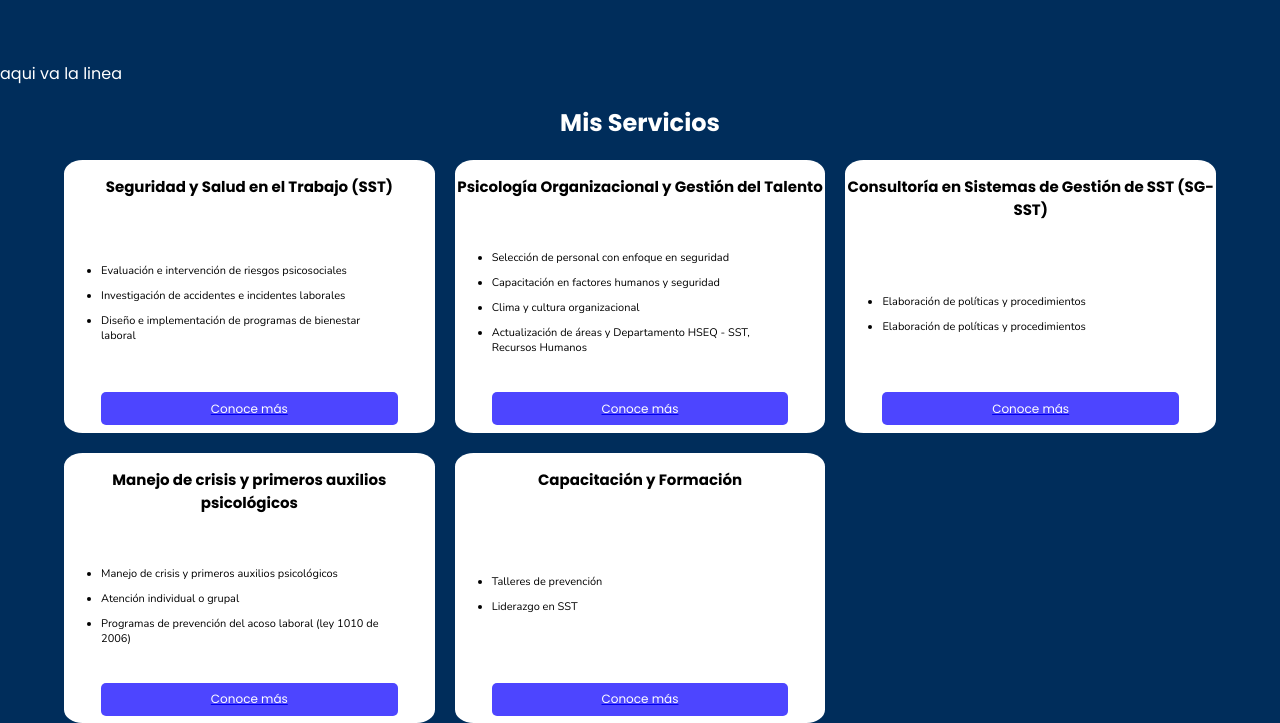
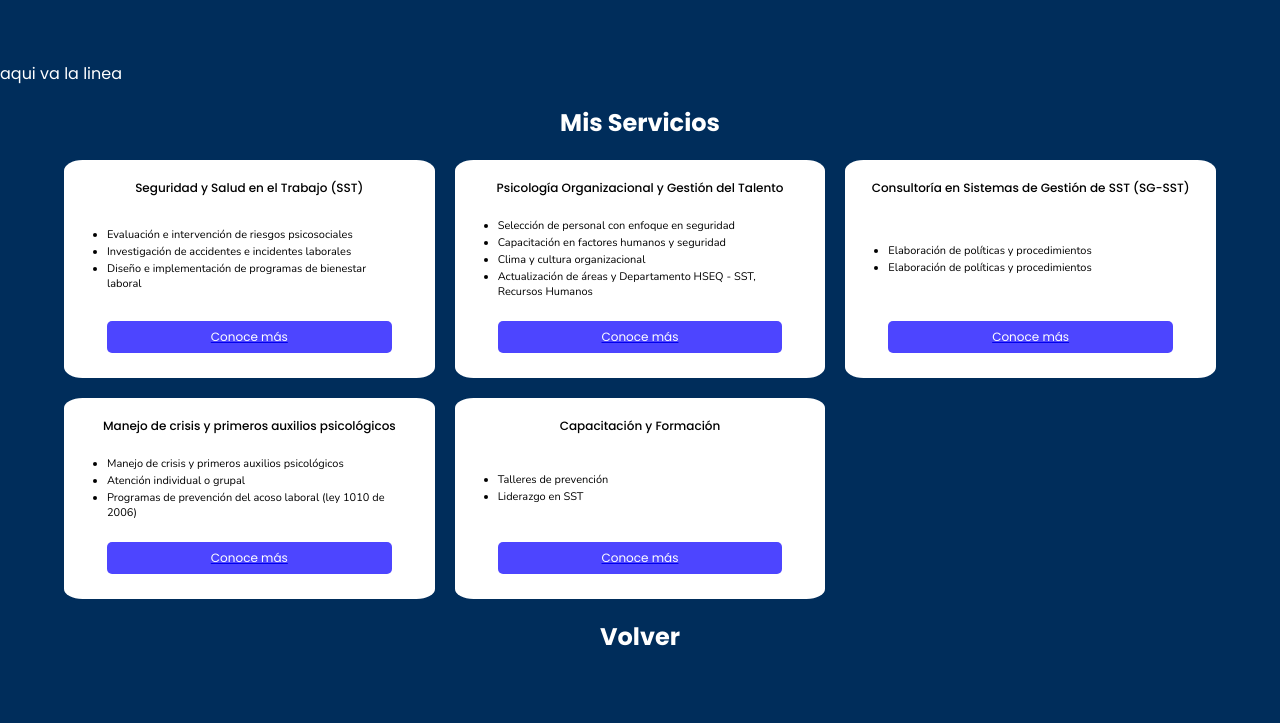
Before and after one commit to KANG-27/PortafolioCarol, an Astro site: page / in a window 1280 px wide. Shown: the part 508-1231 px from the top of the page. After the commit the page ends 1162 px from the top, so only its background shows below. Built offline with nearby package versions, Linux system fonts and the light colour scheme; Astro itself is replaced by a stand-in of ours; a web font is replaced by a local one.

Commit message:
estilos generales

```diff
--- a/src/components/Home.astro
+++ b/src/components/Home.astro
@@ -93,6 +93,9 @@
                 </a>
             </div>
         </div>
+        <div>
+            <h2>Volver</h2>
+        </div>
     </div>
 </div>
 
@@ -151,17 +154,18 @@
     .card-services {
         background-color: white;
         border-radius: 5%;
+        padding: 5% 2%;
         color: black;
         display: flex;
         flex-direction: column;
         justify-content: space-between;
     }
     ul {
-        padding: 10%;
+        padding: 6% 10%;
         text-align: left;
         display: flex;
         flex-direction: column;
-        gap: 10px;
+        gap: 2px;
         font-size: 12px;
         margin: 0%;
         font-family: "Nunito", sans-serif;
@@ -171,7 +175,9 @@
     h3 {
         font-family: "Poppins", sans-serif;
         font-style: normal;
-        font-size: 15px;
+        font-size: 12px;
+        font-weight: 500;
+        margin: 0%;
     }
     .sub-text {
         font-family: "Nunito", sans-serif;
--- a/src/pages/servicios/[id].astro
+++ b/src/pages/servicios/[id].astro
@@ -86,6 +86,9 @@ console.log(data);
   main {
     margin-bottom: 100px;
   }
+  h1{
+    font-size: 25px;
+  }
   .content-info-servicios {
     display: flex;
     flex-direction: column;
@@ -173,9 +176,10 @@ console.log(data);
     font-weight: 600;
   }
   .descripcion-content-info{
-    /* font-family: "Nunito", sans-serif; */
+    font-family: "Nunito", sans-serif;
     font-optical-sizing: auto;
     font-style: normal;
     font-weight: 300;
+    font-size: 12px !important;
     }
 </style>
```
Also changed, not shown: src/content/servicios/capacitacion-formacion.md (+1 -1 lines).
